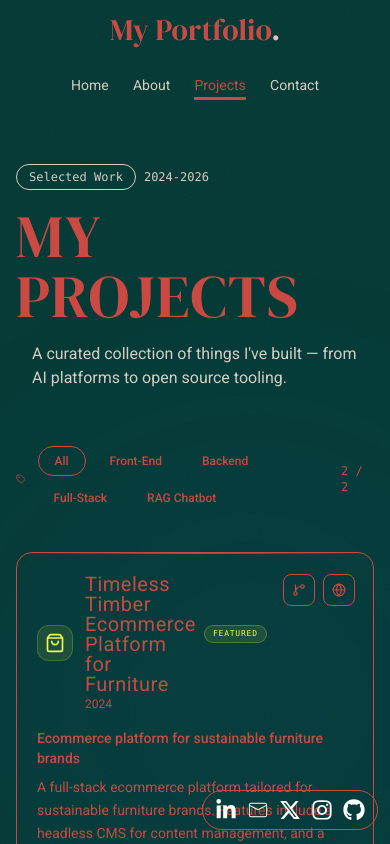
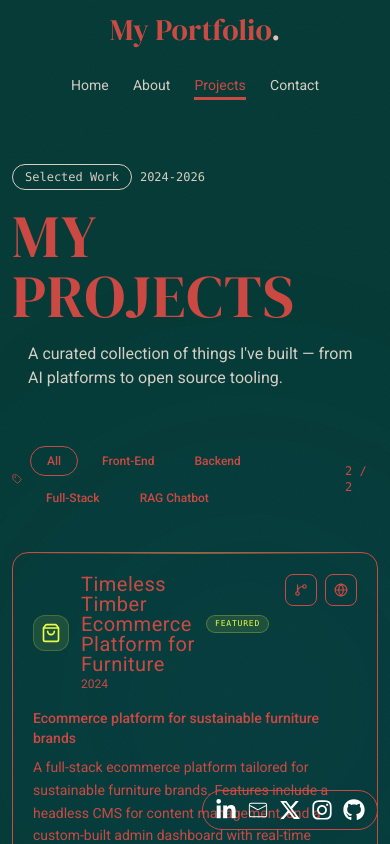
Before and after one commit to Aliyano0/Personal-Portfolio, a Next.js app: page /projects in a window 390 px wide. Shown: the top 844 px of the page. Built offline with nearby package versions, Linux system fonts and the light colour scheme.

Commit message:
minor changes

```diff
--- a/src/app/components/ProjectShowcase.tsx
+++ b/src/app/components/ProjectShowcase.tsx
@@ -590,7 +590,7 @@ export default function ProjectShowcase() {
 
   return (
     <section
-      className="relative min-h-screen px-4 sm:px-6 md:px-10 lg:px-20 py-16 md:py-24"
+      className="relative min-h-screen px-3 xs:px-4 sm:px-6 md:px-10 lg:px-20 py-16 md:py-24"
       style={{ background: "var(--bg)" }}
     >
       <NoiseOverlay />
@@ -610,7 +610,7 @@ export default function ProjectShowcase() {
         <HeroHeader />
 
         {/* Filter bar */}
-        <div className="flex items-center gap-3 mb-10">
+        <div className="flex items-center gap-2 xs:gap-3 mb-10">
           <Tag size={14} style={{ color: "var(--text-muted)" }} />
           <FilterBar active={activeTag} onChange={setActiveTag} />
           <span className="ml-auto font-mono text-xs inline-block min-w-8.25" style={{ color: "var(--text-muted)" }}>
```
